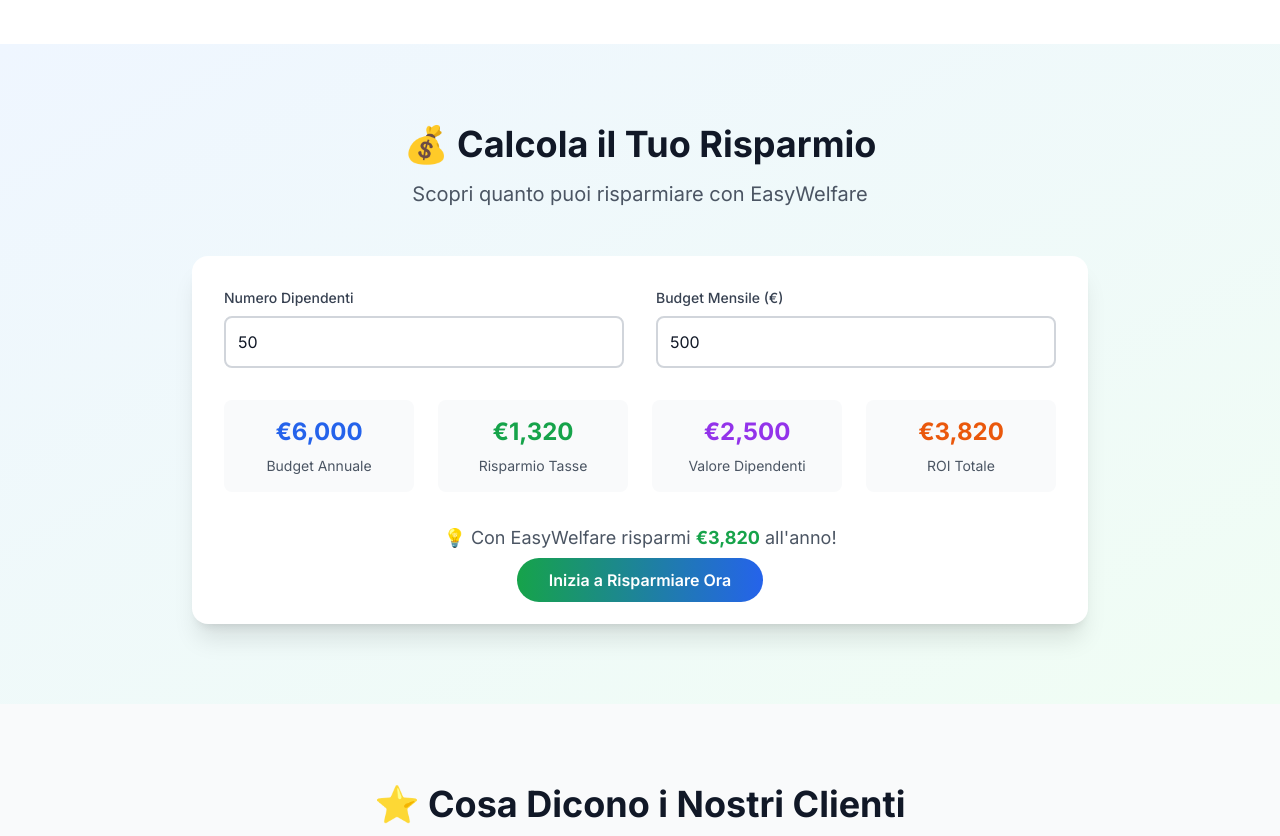
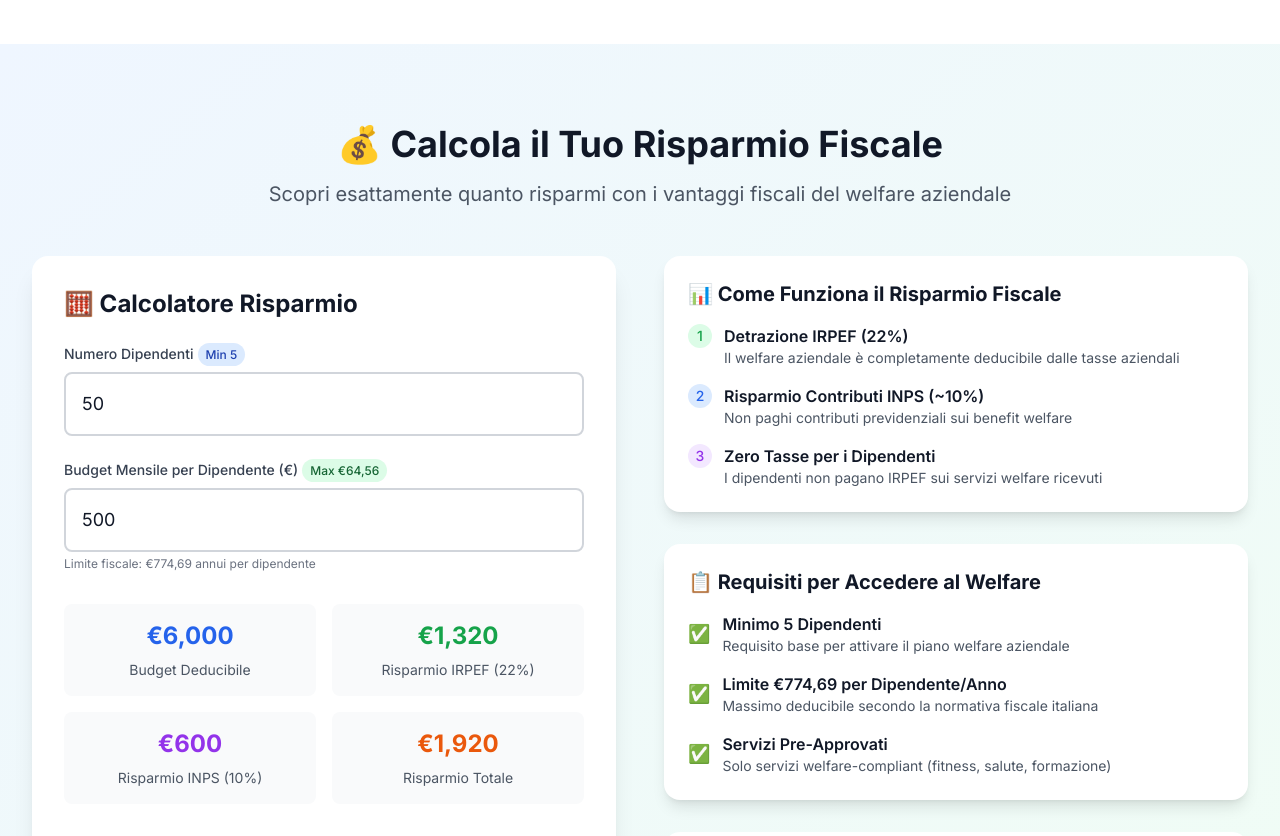
Before and after one commit to Padu76/easywelfare-platform, a Next.js app: page / in a window 1280 px wide. Shown: the part 1960-2796 px from the top of the page. Built offline with nearby package versions, Linux system fonts and the light colour scheme.

Commit message:
Add files via upload

```diff
--- a/src/app/page.tsx
+++ b/src/app/page.tsx
@@ -1,13 +1,14 @@
 'use client'
 
 import { useState, useEffect } from 'react'
-import Link from 'next/link'
+// Removed Next.js Link import for compatibility
 
 export default function LandingPage() {
   const [darkMode, setDarkMode] = useState(false)
   const [currentTestimonial, setCurrentTestimonial] = useState(0)
   const [roiData, setRoiData] = useState({ employees: 50, monthlyBudget: 500 })
   const [isVisible, setIsVisible] = useState(false)
+  const [showFiscalWarning, setShowFiscalWarning] = useState(false)
 
   useEffect(() => {
     setIsVisible(true)
@@ -43,13 +44,37 @@
 
   const calculateROI = () => {
     const annualBudget = roiData.monthlyBudget * 12
-    const taxSavings = annualBudget * 0.22 // 22% risparmio fiscale
+    const maxLegalAmount = roiData.employees * 774.69 // Limite fiscale per dipendente
+    const actualBudget = Math.min(annualBudget, maxLegalAmount)
+
+    // Calcoli fiscali dettagliati
+    const irpefSavings = actualBudget * 0.22 // 22% detrazione IRPEF
+    const inpsSavings = actualBudget * 0.10 // ~10% risparmio contributi
+    const totalTaxSavings = irpefSavings + inpsSavings
+
     const employeeSatisfaction = roiData.employees * 50 // €50 per dipendente di valore percepito
-    const totalROI = taxSavings + employeeSatisfaction
-    return { annualBudget, taxSavings, employeeSatisfaction, totalROI }
+    const totalROI = totalTaxSavings + employeeSatisfaction
+
+    const isOverLimit = annualBudget > maxLegalAmount
+
+    return {
+      annualBudget,
+      actualBudget,
+      maxLegalAmount,
+      irpefSavings,
+      inpsSavings,
+      totalTaxSavings,
+      employeeSatisfaction,
+      totalROI,
+      isOverLimit
+    }
   }
 
   const roi = calculateROI()
+
+  useEffect(() => {
+    setShowFiscalWarning(roi.isOverLimit)
+  }, [roi.isOverLimit])
 
   return (
     <div className={`min-h-screen transition-colors duration-300 ${darkMode ? 'dark bg-gray-900' : 'bg-white'}`}>
@@ -72,6 +97,9 @@
               <a href="#come-funziona" className={`hover:text-blue-600 transition-colors ${darkMode ? 'text-gray-300' : 'text-gray-600'}`}>
                 Come Funziona
               </a>
+              <a href="#calcolatore" className={`hover:text-blue-600 transition-colors ${darkMode ? 'text-gray-300' : 'text-gray-600'}`}>
+                Calcola Risparmio
+              </a>
               <a href="#prezzi" className={`hover:text-blue-600 transition-colors ${darkMode ? 'text-gray-300' : 'text-gray-600'}`}>
                 Prezzi
               </a>
@@ -84,9 +112,9 @@
               >
                 {darkMode ? '☀️' : '🌙'}
               </button>
-              <Link href="/demo" className="bg-gradient-to-r from-blue-600 to-green-500 text-white px-6 py-2 rounded-full hover:shadow-lg transition-all duration-300 transform hover:scale-105">
+              <a href="/demo" className="bg-gradient-to-r from-blue-600 to-green-500 text-white px-6 py-2 rounded-full hover:shadow-lg transition-all duration-300 transform hover:scale-105">
                 Prova Demo
-              </Link>
+              </a>
             </div>
           </div>
         </div>
@@ -109,9 +137,9 @@
             </p>
 
             <div className="flex flex-col sm:flex-row gap-4 justify-center items-center mb-12">
-              <Link href="/demo" className="bg-gradient-to-r from-blue-600 to-green-500 text-white px-8 py-4 rounded-full text-lg font-semibold hover:shadow-xl transition-all duration-300 transform hover:scale-105 hover:-translate-y-1">
+              <a href="/demo" className="bg-gradient-to-r from-blue-600 to-green-500 text-white px-8 py-4 rounded-full text-lg font-semibold hover:shadow-xl transition-all duration-300 transform hover:scale-105 hover:-translate-y-1">
                 🚀 Inizia Gratis Ora
-              </Link>
+              </a>
               <a href="#come-funziona" className={`px-8 py-4 rounded-full text-lg font-semibold border-2 transition-all duration-300 hover:scale-105 ${
                 darkMode
                   ? 'border-gray-600 text-gray-300 hover:bg-gray-800'
@@ -124,8 +152,8 @@
             {/* Stats Bar */}
             <div className="grid grid-cols-1 md:grid-cols-3 gap-8 max-w-4xl mx-auto">
               <div className={`text-center p-6 rounded-2xl backdrop-blur-md ${darkMode ? 'bg-white/10' : 'bg-white/80'} hover:scale-105 transition-transform duration-300`}>
-                <div className="text-3xl font-bold text-blue-600 mb-2">22%</div>
-                <div className={`text-sm ${darkMode ? 'text-gray-300' : 'text-gray-600'}`}>Risparmio Fiscale Garantito</div>
+                <div className="text-3xl font-bold text-blue-600 mb-2">32%</div>
+                <div className={`text-sm ${darkMode ? 'text-gray-300' : 'text-gray-600'}`}>Risparmio Fiscale Totale</div>
               </div>
               <div className={`text-center p-6 rounded-2xl backdrop-blur-md ${darkMode ? 'bg-white/10' : 'bg-white/80'} hover:scale-105 transition-transform duration-300`}>
                 <div className="text-3xl font-bold text-green-600 mb-2">0€</div>
@@ -164,7 +192,7 @@
               <ul className={`space-y-3 mb-6 ${darkMode ? 'text-gray-300' : 'text-gray-600'}`}>
                 <li className="flex items-center">
                   <span className="text-green-500 mr-2">✅</span>
-                  Risparmio fiscale del 22% garantito
+                  Risparmio fiscale del 32% garantito
                 </li>
                 <li className="flex items-center">
                   <span className="text-green-500 mr-2">✅</span>
@@ -179,9 +207,9 @@
                   Fatturazione automatica semplificata
                 </li>
               </ul>
-              <Link href="/dashboard/company" className="block text-center bg-blue-600 text-white py-3 px-6 rounded-full hover:bg-blue-700 transition-colors">
+              <a href="/dashboard/company" className="block text-center bg-blue-600 text-white py-3 px-6 rounded-full hover:bg-blue-700 transition-colors">
                 Inizia come Azienda
-              </Link>
+              </a>
             </div>
 
             {/* For Employees */}
@@ -210,9 +238,9 @@
                   Storico completo e trasparente
                 </li>
               </ul>
-              <Link href="/dashboard/employee" className="block text-center bg-green-600 text-white py-3 px-6 rounded-full hover:bg-green-700 transition-colors">
+              <a href="/dashboard/employee" className="block text-center bg-green-600 text-white py-3 px-6 rounded-full hover:bg-green-700 transition-colors">
                 Esplora come Dipendente
-              </Link>
+              </a>
             </div>
 
             {/* For Partners */}
@@ -241,9 +269,9 @@
                   Pagamenti puntuali garantiti
                 </li>
               </ul>
-              <Link href="/dashboard/partner" className="block text-center bg-purple-600 text-white py-3 px-6 rounded-full hover:bg-purple-700 transition-colors">
+              <a href="/dashboard/partner" className="block text-center bg-purple-600 text-white py-3 px-6 rounded-full hover:bg-purple-700 transition-colors">
                 Diventa Partner
-              </Link>
+              </a>
             </div>
           </div>
         </div>
@@ -309,84 +337,218 @@
           </div>
 
           <div className="text-center">
-            <Link href="/demo" className="inline-flex items-center bg-gradient-to-r from-blue-600 to-green-500 text-white px-8 py-4 rounded-full text-lg font-semibold hover:shadow-xl transition-all duration-300 transform hover:scale-105">
+            <a href="/demo" className="inline-flex items-center bg-gradient-to-r from-blue-600 to-green-500 text-white px-8 py-4 rounded-full text-lg font-semibold hover:shadow-xl transition-all duration-300 transform hover:scale-105">
               🎯 Prova il Flusso Completo
               <span className="ml-2">→</span>
-            </Link>
+            </a>
           </div>
         </div>
       </section>
 
-      {/* ROI Calculator */}
-      <section className={`py-20 px-4 sm:px-6 lg:px-8 ${darkMode ? 'bg-gradient-to-br from-gray-800 to-gray-900' : 'bg-gradient-to-br from-blue-50 to-green-50'}`}>
-        <div className="max-w-4xl mx-auto">
+      {/* Enhanced ROI Calculator */}
+      <section id="calcolatore" className={`py-20 px-4 sm:px-6 lg:px-8 ${darkMode ? 'bg-gradient-to-br from-gray-800 to-gray-900' : 'bg-gradient-to-br from-blue-50 to-green-50'}`}>
+        <div className="max-w-7xl mx-auto">
           <div className="text-center mb-12">
             <h2 className={`text-4xl font-bold mb-4 ${darkMode ? 'text-white' : 'text-gray-900'}`}>
-              💰 Calcola il Tuo Risparmio
+              💰 Calcola il Tuo Risparmio Fiscale
             </h2>
             <p className={`text-xl ${darkMode ? 'text-gray-300' : 'text-gray-600'}`}>
-              Scopri quanto puoi risparmiare con EasyWelfare
+              Scopri esattamente quanto risparmi con i vantaggi fiscali del welfare aziendale
             </p>
           </div>
 
+          <div className="grid grid-cols-1 lg:grid-cols-2 gap-12">
+            {/* Calculator Section */}
             <div className={`p-8 rounded-2xl shadow-xl ${darkMode ? 'bg-gray-700' : 'bg-white'}`}>
-            <div className="grid grid-cols-1 md:grid-cols-2 gap-8 mb-8">
+              <h3 className={`text-2xl font-bold mb-6 ${darkMode ? 'text-white' : 'text-gray-900'}`}>
+                🧮 Calcolatore Risparmio
+              </h3>
+
+              <div className="space-y-6 mb-8">
                 <div>
                   <label className={`block text-sm font-medium mb-2 ${darkMode ? 'text-gray-300' : 'text-gray-700'}`}>
                     Numero Dipendenti
+                    <span className="ml-1 text-xs bg-blue-100 text-blue-800 px-2 py-1 rounded-full">Min 5</span>
                   </label>
                   <input
                     type="number"
+                    min="5"
                     value={roiData.employees}
-                  onChange={(e) => setRoiData(prev => ({ ...prev, employees: parseInt(e.target.value) || 0 }))}
-                  className={`w-full p-3 rounded-lg border-2 focus:ring-2 focus:ring-blue-500 focus:border-transparent ${
+                    onChange={(e) => setRoiData(prev => ({ ...prev, employees: Math.max(5, parseInt(e.target.value) || 5) }))}
+                    className={`w-full p-4 rounded-lg border-2 focus:ring-2 focus:ring-blue-500 focus:border-transparent text-lg ${
                       darkMode ? 'bg-gray-600 border-gray-500 text-white' : 'bg-white border-gray-300 text-gray-900'
                     }`}
                     placeholder="es. 50"
                   />
                 </div>
+
                 <div>
                   <label className={`block text-sm font-medium mb-2 ${darkMode ? 'text-gray-300' : 'text-gray-700'}`}>
-                  Budget Mensile (€)
+                    Budget Mensile per Dipendente (€)
+                    <span className="ml-1 text-xs bg-green-100 text-green-800 px-2 py-1 rounded-full">Max €64,56</span>
                   </label>
                   <input
                     type="number"
+                    min="10"
+                    max="65"
                     value={roiData.monthlyBudget}
-                  onChange={(e) => setRoiData(prev => ({ ...prev, monthlyBudget: parseInt(e.target.value) || 0 }))}
-                  className={`w-full p-3 rounded-lg border-2 focus:ring-2 focus:ring-blue-500 focus:border-transparent ${
+                    onChange={(e) => setRoiData(prev => ({ ...prev, monthlyBudget: Math.min(65, Math.max(10, parseInt(e.target.value) || 10)) }))}
+                    className={`w-full p-4 rounded-lg border-2 focus:ring-2 focus:ring-blue-500 focus:border-transparent text-lg ${
                       darkMode ? 'bg-gray-600 border-gray-500 text-white' : 'bg-white border-gray-300 text-gray-900'
                     }`}
-                  placeholder="es. 500"
+                    placeholder="es. 50"
                   />
+                  <p className={`text-xs mt-1 ${darkMode ? 'text-gray-400' : 'text-gray-500'}`}>
+                    Limite fiscale: €774,69 annui per dipendente
+                  </p>
                 </div>
               </div>
 
-            <div className="grid grid-cols-1 md:grid-cols-2 lg:grid-cols-4 gap-6">
+              {/* Warning se supera limiti */}
+              {showFiscalWarning && (
+                <div className="mb-6 p-4 bg-amber-50 border border-amber-200 rounded-lg">
+                  <div className="flex items-start">
+                    <span className="text-amber-500 text-xl mr-3">⚠️</span>
+                    <div>
+                      <h4 className="text-amber-800 font-semibold">Attenzione: Limite Fiscale Superato</h4>
+                      <p className="text-amber-700 text-sm mt-1">
+                        Stai superando il limite di €{roi.maxLegalAmount.toLocaleString()} deducibili.
+                        Il calcolo mostra solo la parte deducibile.
+                      </p>
+                    </div>
+                  </div>
+                </div>
+              )}
+
+              {/* Results Grid */}
+              <div className="grid grid-cols-2 gap-4">
                 <div className={`text-center p-4 rounded-lg ${darkMode ? 'bg-gray-600' : 'bg-gray-50'}`}>
-                <div className="text-2xl font-bold text-blue-600 mb-2">€{roi.annualBudget.toLocaleString()}</div>
-                <div className={`text-sm ${darkMode ? 'text-gray-300' : 'text-gray-600'}`}>Budget Annuale</div>
+                  <div className="text-2xl font-bold text-blue-600 mb-2">€{roi.actualBudget.toLocaleString()}</div>
+                  <div className={`text-sm ${darkMode ? 'text-gray-300' : 'text-gray-600'}`}>Budget Deducibile</div>
                 </div>
                 <div className={`text-center p-4 rounded-lg ${darkMode ? 'bg-gray-600' : 'bg-gray-50'}`}>
-                <div className="text-2xl font-bold text-green-600 mb-2">€{roi.taxSavings.toLocaleString()}</div>
-                <div className={`text-sm ${darkMode ? 'text-gray-300' : 'text-gray-600'}`}>Risparmio Tasse</div>
+                  <div className="text-2xl font-bold text-green-600 mb-2">€{roi.irpefSavings.toLocaleString()}</div>
+                  <div className={`text-sm ${darkMode ? 'text-gray-300' : 'text-gray-600'}`}>Risparmio IRPEF (22%)</div>
                 </div>
                 <div className={`text-center p-4 rounded-lg ${darkMode ? 'bg-gray-600' : 'bg-gray-50'}`}>
-                <div className="text-2xl font-bold text-purple-600 mb-2">€{roi.employeeSatisfaction.toLocaleString()}</div>
-                <div className={`text-sm ${darkMode ? 'text-gray-300' : 'text-gray-600'}`}>Valore Dipendenti</div>
+                  <div className="text-2xl font-bold text-purple-600 mb-2">€{roi.inpsSavings.toLocaleString()}</div>
+                  <div className={`text-sm ${darkMode ? 'text-gray-300' : 'text-gray-600'}`}>Risparmio INPS (10%)</div>
                 </div>
                 <div className={`text-center p-4 rounded-lg ${darkMode ? 'bg-gray-600' : 'bg-gray-50'}`}>
-                <div className="text-2xl font-bold text-orange-600 mb-2">€{roi.totalROI.toLocaleString()}</div>
-                <div className={`text-sm ${darkMode ? 'text-gray-300' : 'text-gray-600'}`}>ROI Totale</div>
+                  <div className="text-2xl font-bold text-orange-600 mb-2">€{roi.totalTaxSavings.toLocaleString()}</div>
+                  <div className={`text-sm ${darkMode ? 'text-gray-300' : 'text-gray-600'}`}>Risparmio Totale</div>
                 </div>
               </div>
 
               <div className="text-center mt-8">
                 <p className={`text-lg mb-4 ${darkMode ? 'text-gray-300' : 'text-gray-600'}`}>
-                💡 Con EasyWelfare risparmi <strong className="text-green-600">€{roi.totalROI.toLocaleString()}</strong> all&apos;anno!
+                  💡 Con EasyWelfare risparmi <strong className="text-green-600">€{roi.totalTaxSavings.toLocaleString()}</strong> all&apos;anno in tasse!
                 </p>
-              <Link href="/dashboard/company" className="bg-gradient-to-r from-green-600 to-blue-600 text-white px-8 py-3 rounded-full font-semibold hover:shadow-lg transition-all duration-300 transform hover:scale-105">
+                <a href="/dashboard/company" className="bg-gradient-to-r from-green-600 to-blue-600 text-white px-8 py-3 rounded-full font-semibold hover:shadow-lg transition-all duration-300 transform hover:scale-105">
                   Inizia a Risparmiare Ora
-              </Link>
+                </a>
+              </div>
+            </div>
+
+            {/* Information Section */}
+            <div className="space-y-8">
+              {/* How Tax Savings Work */}
+              <div className={`p-6 rounded-2xl shadow-lg ${darkMode ? 'bg-gray-700' : 'bg-white'}`}>
+                <h3 className={`text-xl font-bold mb-4 flex items-center ${darkMode ? 'text-white' : 'text-gray-900'}`}>
+                  📊 Come Funziona il Risparmio Fiscale
+                </h3>
+                <div className="space-y-4">
+                  <div className="flex items-start space-x-3">
+                    <span className="flex-shrink-0 w-6 h-6 bg-green-100 text-green-600 rounded-full flex items-center justify-center text-sm font-medium">1</span>
+                    <div>
+                      <h4 className={`font-semibold ${darkMode ? 'text-white' : 'text-gray-900'}`}>Detrazione IRPEF (22%)</h4>
+                      <p className={`text-sm ${darkMode ? 'text-gray-300' : 'text-gray-600'}`}>
+                        Il welfare aziendale è completamente deducibile dalle tasse aziendali
+                      </p>
+                    </div>
+                  </div>
+                  <div className="flex items-start space-x-3">
+                    <span className="flex-shrink-0 w-6 h-6 bg-blue-100 text-blue-600 rounded-full flex items-center justify-center text-sm font-medium">2</span>
+                    <div>
+                      <h4 className={`font-semibold ${darkMode ? 'text-white' : 'text-gray-900'}`}>Risparmio Contributi INPS (~10%)</h4>
+                      <p className={`text-sm ${darkMode ? 'text-gray-300' : 'text-gray-600'}`}>
+                        Non paghi contributi previdenziali sui benefit welfare
+                      </p>
+                    </div>
+                  </div>
+                  <div className="flex items-start space-x-3">
+                    <span className="flex-shrink-0 w-6 h-6 bg-purple-100 text-purple-600 rounded-full flex items-center justify-center text-sm font-medium">3</span>
+                    <div>
+                      <h4 className={`font-semibold ${darkMode ? 'text-white' : 'text-gray-900'}`}>Zero Tasse per i Dipendenti</h4>
+                      <p className={`text-sm ${darkMode ? 'text-gray-300' : 'text-gray-600'}`}>
+                        I dipendenti non pagano IRPEF sui servizi welfare ricevuti
+                      </p>
+                    </div>
+                  </div>
+                </div>
+              </div>
+
+              {/* Requirements for Welfare */}
+              <div className={`p-6 rounded-2xl shadow-lg ${darkMode ? 'bg-gray-700' : 'bg-white'}`}>
+                <h3 className={`text-xl font-bold mb-4 flex items-center ${darkMode ? 'text-white' : 'text-gray-900'}`}>
+                  📋 Requisiti per Accedere al Welfare
+                </h3>
+                <div className="space-y-4">
+                  <div className="flex items-center space-x-3">
+                    <span className="text-green-500 text-lg">✅</span>
+                    <div>
+                      <h4 className={`font-semibold ${darkMode ? 'text-white' : 'text-gray-900'}`}>Minimo 5 Dipendenti</h4>
+                      <p className={`text-sm ${darkMode ? 'text-gray-300' : 'text-gray-600'}`}>
+                        Requisito base per attivare il piano welfare aziendale
+                      </p>
+                    </div>
+                  </div>
+                  <div className="flex items-center space-x-3">
+                    <span className="text-green-500 text-lg">✅</span>
+                    <div>
+                      <h4 className={`font-semibold ${darkMode ? 'text-white' : 'text-gray-900'}`}>Limite €774,69 per Dipendente/Anno</h4>
+                      <p className={`text-sm ${darkMode ? 'text-gray-300' : 'text-gray-600'}`}>
+                        Massimo deducibile secondo la normativa fiscale italiana
+                      </p>
+                    </div>
+                  </div>
+                  <div className="flex items-center space-x-3">
+                    <span className="text-green-500 text-lg">✅</span>
+                    <div>
+                      <h4 className={`font-semibold ${darkMode ? 'text-white' : 'text-gray-900'}`}>Servizi Pre-Approvati</h4>
+                      <p className={`text-sm ${darkMode ? 'text-gray-300' : 'text-gray-600'}`}>
+                        Solo servizi welfare-compliant (fitness, salute, formazione)
+                      </p>
+                    </div>
+                  </div>
+                </div>
+              </div>
+
+              {/* Quick Setup Guide */}
+              <div className={`p-6 rounded-2xl shadow-lg ${darkMode ? 'bg-gray-700' : 'bg-white'}`}>
+                <h3 className={`text-xl font-bold mb-4 flex items-center ${darkMode ? 'text-white' : 'text-gray-900'}`}>
+                  🚀 Come Iniziare (5 minuti)
+                </h3>
+                <div className="space-y-3">
+                  <div className={`text-sm ${darkMode ? 'text-gray-300' : 'text-gray-600'}`}>
+                    <strong>1.</strong> Registra la tua azienda su EasyWelfare
+                  </div>
+                  <div className={`text-sm ${darkMode ? 'text-gray-300' : 'text-gray-600'}`}>
+                    <strong>2.</strong> Carica i dati dei dipendenti (CSV o manuale)
+                  </div>
+                  <div className={`text-sm ${darkMode ? 'text-gray-300' : 'text-gray-600'}`}>
+                    <strong>3.</strong> Carica il budget welfare e distribuisci i punti
+                  </div>
+                  <div className={`text-sm ${darkMode ? 'text-gray-300' : 'text-gray-600'}`}>
+                    <strong>4.</strong> I dipendenti ricevono accesso immediato
+                  </div>
+                </div>
+                <div className="mt-4">
+                  <a href="/demo" className="text-blue-600 hover:text-blue-800 text-sm font-semibold">
+                    Prova la Demo Completa →
+                  </a>
+                </div>
+              </div>
             </div>
           </div>
         </div>
@@ -480,9 +642,9 @@
                     Supporto email
                   </li>
                 </ul>
-                <Link href="/dashboard/company" className="block text-center bg-blue-600 text-white py-3 px-6 rounded-full hover:bg-blue-700 transition-colors">
+                <a href="/dashboard/company" className="block text-center bg-blue-600 text-white py-3 px-6 rounded-full hover:bg-blue-700 transition-colors">
                   Inizia Gratis
-                </Link>
+                </a>
               </div>
             </div>
 
@@ -525,9 +687,9 @@
                     AI fiscale inclusa
                   </li>
                 </ul>
-                <Link href="/dashboard/company" className="block text-center bg-gradient-to-r from-blue-600 to-green-500 text-white py-3 px-6 rounded-full hover:shadow-lg transition-all duration-300">
+                <a href="/dashboard/company" className="block text-center bg-gradient-to-r from-blue-600 to-green-500 text-white py-3 px-6 rounded-full hover:shadow-lg transition-all duration-300">
                   Scegli Professional
-                </Link>
+                </a>
               </div>
             </div>
 
@@ -584,9 +746,9 @@
             Setup gratuito in 5 minuti, risultati immediati.
           </p>
           <div className="flex flex-col sm:flex-row gap-4 justify-center">
-            <Link href="/demo" className="bg-white text-blue-600 px-8 py-4 rounded-full text-lg font-semibold hover:shadow-xl transition-all duration-300 transform hover:scale-105">
+            <a href="/demo" className="bg-white text-blue-600 px-8 py-4 rounded-full text-lg font-semibold hover:shadow-xl transition-all duration-300 transform hover:scale-105">
               🚀 Prova Demo Gratuita
-            </Link>
+            </a>
             <a href="mailto:info@easywelfare.it" className="border-2 border-white text-white px-8 py-4 rounded-full text-lg font-semibold hover:bg-white hover:text-blue-600 transition-all duration-300">
               📞 Prenota Consulenza
             </a>
@@ -617,7 +779,7 @@
             <div>
               <h4 className={`font-semibold mb-4 ${darkMode ? 'text-white' : 'text-gray-900'}`}>Prodotto</h4>
               <ul className={`space-y-2 text-sm ${darkMode ? 'text-gray-400' : 'text-gray-600'}`}>
-                <li><Link href="/demo" className="hover:text-blue-600">Demo</Link></li>
+                <li><a href="/demo" className="hover:text-blue-600">Demo</a></li>
                 <li><a href="#prezzi" className="hover:text-blue-600">Prezzi</a></li>
                 <li><a href="#come-funziona" className="hover:text-blue-600">Come Funziona</a></li>
               </ul>
```
Lines whose indentation alone changed are shown as unchanged.
